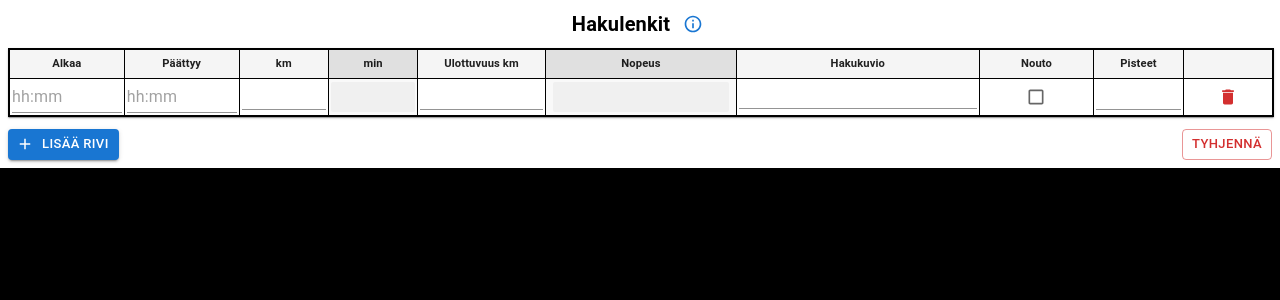
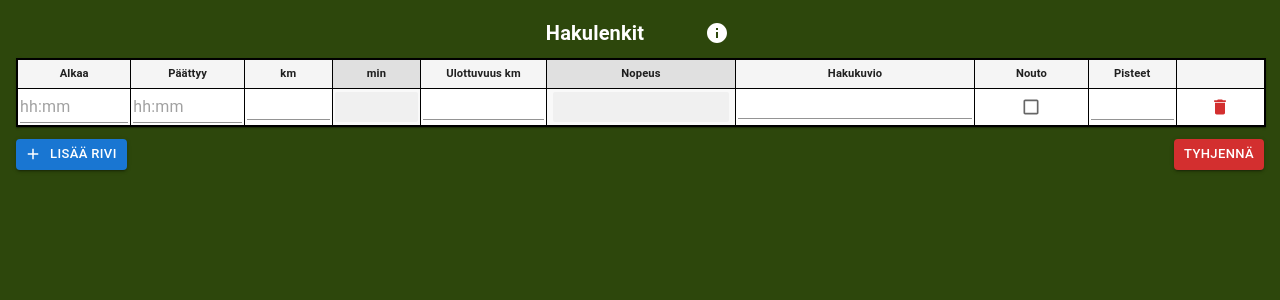
Before and after one commit to Perttinen/nopeuslaskuri, a React (Vite) app: page / in a window 1280 px wide. Shown: the top 300 px of the page. Built offline with nearby package versions, Linux system fonts and the light colour scheme.

Commit message:
vihreä tausta

```diff
--- a/index.html
+++ b/index.html
@@ -3,13 +3,8 @@
   <head>
     <meta charset="UTF-8" />
     <link rel="icon" type="image/svg+xml" href="/favicon.svg" />
-    <meta
-      name="viewport"
-      content="width=device-width, initial-scale=1.0, viewport-fit=cover"
-    />
+    <meta name="viewport" content="width=device-width, initial-scale=1.0" />
     <title>nopeuslaskuri</title>
-    <link rel="manifest" href="/manifest.json" />
-    <meta name="theme-color" content="#1976d2" />
   </head>
   <body>
     <div id="root"></div>
--- a/src/App.jsx
+++ b/src/App.jsx
@@ -23,6 +23,7 @@ import {
 import DeleteIcon from "@mui/icons-material/Delete"
 import AddIcon from "@mui/icons-material/Add"
 import InfoOutlinedIcon from "@mui/icons-material/InfoOutlined"
+import InfoIcon from "@mui/icons-material/Info"
 import {
   LocalizationProvider,
   TimePicker,
@@ -66,20 +67,6 @@ function App() {
   const [infoAuki, setInfoAuki] = useState(false)
 
   useEffect(() => {
-    const lukitseVaakatilaan = async () => {
-      try {
-        if (window.screen.orientation && window.screen.orientation.lock) {
-          await window.screen.orientation.lock("landscape")
-        }
-      } catch (error) {
-        console.log("Näytön suunnan lukitus ei onnistunut:", error)
-      }
-    }
-
-    lukitseVaakatilaan()
-  }, [])
-
-  useEffect(() => {
     const tallennettavaData = rivit.map((r) => ({
       ...r,
       alkuAika: r.alkuAika ? r.alkuAika.toISOString() : null,
@@ -91,6 +78,16 @@ function App() {
   const paivitaArvo = (index, kentta, arvo) => {
     const uudetRivit = [...rivit]
     const rivi = { ...uudetRivit[index], [kentta]: arvo }
+
+    if (kentta === "pisteet") {
+      if (arvo === "") {
+      } else {
+        const num = Number(arvo)
+        if (isNaN(num) || num < 0 || num > 10) {
+          return
+        }
+      }
+    }
 
     if (kentta === "matkaKm" || kentta === "ulottuvuusKm") {
       let korjattu = arvo.replace(",", ".")
@@ -170,7 +167,11 @@ function App() {
           spacing={1}
           sx={{ alignItems: "center", justifyContent: "center", mb: 1 }}
         >
-          <Typography variant="h6" component="h1" sx={{ fontWeight: "bold" }}>
+          <Typography
+            variant="h6"
+            component="h1"
+            sx={{ fontWeight: "bold", color: "white" }}
+          >
             Hakulenkit
           </Typography>
           <IconButton
@@ -178,7 +179,12 @@ function App() {
             onClick={() => setInfoAuki(true)}
             size="small"
           >
-            <InfoOutlinedIcon fontSize="small" />
+            <InfoIcon
+              sx={{
+                color: "#ffffff",
+                ml: 6,
+              }}
+            />
           </IconButton>
         </Stack>
 
@@ -421,7 +427,7 @@ function App() {
             Lisää rivi
           </Button>
           <Button
-            variant="outlined"
+            variant="contained"
             color="error"
             size="small"
             onClick={tyhjennaTaulukko}
--- a/src/index.css
+++ b/src/index.css
@@ -1,18 +1,10 @@
-/* html-elementin väri paistaa läpi Androidin navigaatiopalkin taustana */
-html {
-  background-color: black; /* Vaihda tähän haluamasi palkin taustaväri */
+body {
+  /* Vaaleanharmaa (hyvä ja pehmeä taustaväri tekstillä) */
+  /* background-color: #f4f4f9; */
+
+  /* Tai tummanharmaa (dark mode -tyyliin) */
+  /* background-color: #1e1e1e; */
+
+  /* Tai neutraali keskiharmaa */
+  background-color: #2d470c;
 }
-
-body {
-  background-color: #ffffff; /* Sovelluksen oma taustaväri */
-  margin: 0;
-  padding: 0;
-
-  /* Huomioidaan navigaatiopalkki vaakatilassa (oikealla ja vasemmalla) */
-  padding-left: env(safe-area-inset-left);
-  padding-right: env(safe-area-inset-right);
-
-  /* Pidetään huoli myös ylä- ja alareunasta (esim. kamerareiät) */
-  padding-top: env(safe-area-inset-top);
-  padding-bottom: env(safe-area-inset-bottom);
-}
```
Also changed, not shown: public/manifest.json (deleted).
